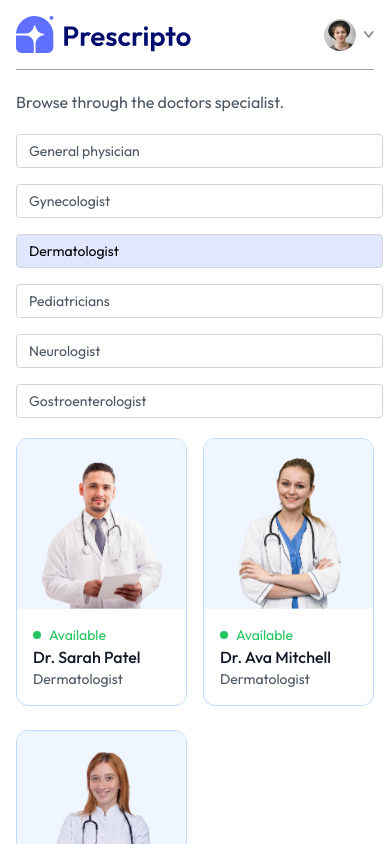
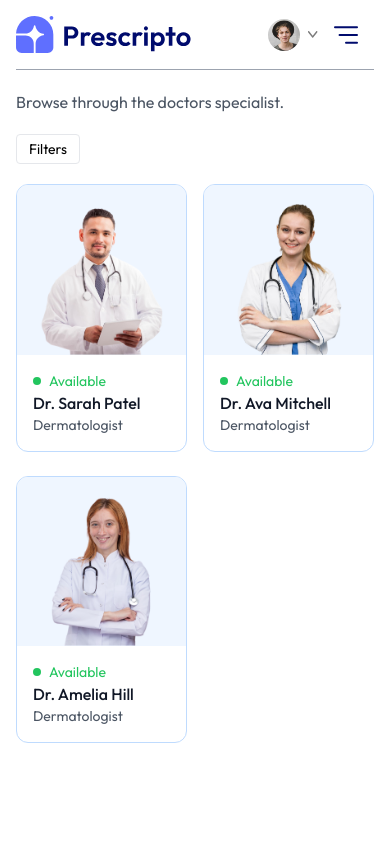
Before and after one commit to tharindi22/React_Project-Doctor-Appoinment--frontend, a React (Vite) app: page /doctors/Dermatologist in a window 390 px wide. Shown: the top 844 px of the page. Built offline with nearby package versions, Linux system fonts and the light colour scheme.

Commit message:
fully completed the front end in the project

```diff
--- a/src/components/Footer.jsx
+++ b/src/components/Footer.jsx
@@ -1,24 +1,25 @@
-import React from 'react'
-import { assets } from '../assets/assets'
+import React from "react";
+import { assets } from "../assets/assets";
 
 const Footer = () => {
   return (
-    <div className='md:mx-10'>
-      <div className='flex flex-col sm:grid grid-cols-[3fr_1fr_1fr] gap-14 my-10 mt-40 text-sm'>
+    <div className="md:mx-10">
+      <div className="flex flex-col sm:grid grid-cols-[3fr_1fr_1fr] gap-14 my-10 mt-40 text-sm">
         {/* -----Left ----- */}
         <div>
-        <img className='mb-5 w-40' src={assets.logo} alt="" />
-        <p className='w-full md:w-2/3 text-gray-600 leading-6'>Lorem Ipsum is Simply dummy text of the printing and typesetting industry.
-            Lorem ipsum has been the industry's standard dummy text ever since the 1500s, when
-            an unknown printer took a gallery of thpe and scramble it to make a type
-            apecimen
+          <img className="mb-5 w-40" src={assets.logo} alt="" />
+          <p className="w-full md:w-2/3 text-gray-600 leading-6">
+            Lorem Ipsum is Simply dummy text of the printing and typesetting
+            industry. Lorem ipsum has been the industry's standard dummy text
+            ever since the 1500s, when an unknown printer took a gallery of thpe
+            and scramble it to make a type apecimen
           </p>
         </div>
 
         {/* ----- center ----- */}
         <div>
-            <p className='text-xl font-medium mb-5'>COMPANY</p>
-            <ul className='flex flex-col gap-2 text-gray-600'>
+          <p className="text-xl font-medium mb-5">COMPANY</p>
+          <ul className="flex flex-col gap-2 text-gray-600">
             <li>Home</li>
             <li>About us</li>
             <li>Contact us</li>
@@ -28,8 +29,8 @@
 
         {/* -----Right ----- */}
         <div>
-            <p className='text-xl font-medium mb-5'>GET IN TOUCH</p>
-            <ul className='flex flex-col gap-2 text-gray-600'>
+          <p className="text-xl font-medium mb-5">GET IN TOUCH</p>
+          <ul className="flex flex-col gap-2 text-gray-600">
             <li>+1-212-456-7890</li>
             <li>greatstackdev@gmail.com</li>
           </ul>
@@ -38,11 +39,13 @@
         {/* copyright text */}
         <div>
           <hr />
-          <p className='py-5 text-sm text-center'>Copyright 2024@ Prescripto - All Right Reserved.</p>
+          <p className="py-5 px-1  text-sm text-center">
+            Copyright 2024@ Prescripto - All Right Reserved.
+          </p>
         </div>
       </div>
     </div>
-  )
-}
+  );
+};
 
-export default Footer
+export default Footer;
--- a/src/components/Navbar.jsx
+++ b/src/components/Navbar.jsx
@@ -49,6 +49,21 @@
           :<button onClick={()=>navigate('/login')} className='bg-primary text-white px-8 py-3 rounded-full font-light hidden md:block'>Create account</button>
         }
 
+        <img onClick={()=>setShowMenu(true)} className='w-6 md:hidden' src={assets.menu_icon} alt="" />
+        {/* ------ mobile Menu---- */}
+        <div className={`${showMenu ? 'fixed w-full' : 'h-0 w-0'} md:hidden right-0 top-0 bottom-0 z-20 overflow-hidden bg-white transition-all `}>
+          <div className='flex items-center justify-between px-5 py-6'>
+            <img className='w-36' src={assets.logo} alt="" />
+            <img className='w-7' onClick={()=>setShowMenu(false)} src={assets.cross_icon} alt="" />
+          </div>
+          <ul className='flex flex-col items-center gap-2 mt-5 px-5 text-lg font-medium'>
+            <NavLink  onClick={()=>setShowMenu(false)} to='/'><p className='px-4 py-2 rounded inline-block'>HOME</p></NavLink>
+            <NavLink  onClick={()=>setShowMenu(false)} to='/doctors'><p className='px-4 py-2 rounded inline-block'>ALL DOCTORS</p></NavLink>
+            <NavLink  onClick={()=>setShowMenu(false)} to='/about'><p className='px-4 py-2 rounded inline-block'>ABOUT US</p></NavLink>
+            <NavLink  onClick={()=>setShowMenu(false)} to='/contact'><p className='px-4 py-2 rounded inline-block'>CONTACT US</p></NavLink>
+          </ul>
+        </div>
+
        </div>
     </div>
   )
--- a/src/index.css
+++ b/src/index.css
@@ -15,3 +15,9 @@
 ::-webkit-scrollbar{
    @apply hidden
 }
+
+@media (max-width:740px){
+    .active p{
+        @appiy text-white bg-primary
+    }
+}
--- a/src/pages/Doctors.jsx
+++ b/src/pages/Doctors.jsx
@@ -7,6 +7,7 @@
 
   const { speciality } = useParams()
   const [filterDoc,setFilterDoc] = useState([])
+  const [showFilter,setShowFilter] = useState(false)
   const navigate = useNavigate()
 
   const {doctors} = useContext(AppContext)
@@ -28,13 +29,14 @@
     <div>
       <p className='text-gray-600'>Browse through the doctors specialist.</p>
       <div className='flex flex-col sm:flex-row items-start gap-5 mt-5'>
-        <div className='flex flex-col gap-4 text-sm text-gray-600'>
+        <button className={`py-1 px-3 border rounded text-sm transition-all sm:hidden ${showFilter ? 'bg-primary text-white' : ''}`} onClick={()=>setShowFilter(prev => !prev)}>Filters</button>
+        <div className={` flex-col gap-4 text-sm text-gray-600 ${showFilter ? 'flex' : 'hidden sm:flex'}`}>
           <p onClick={()=> speciality === 'General physician' ? navigate('/doctors') : navigate('/doctors/General physician')} className={`w-[94vw] sm:w-auto pl-3 py-1.5 pr-18 border border-gray-300 rounded transition-all cursor-pointer ${speciality === "General physician" ? "bg-indigo-100 text-black" : ""}`}>General physician</p>
           <p onClick={()=> speciality === 'Gynecologist' ? navigate('/doctors') : navigate('/doctors/Gynecologist')} className={`w-[94vw] sm:w-auto pl-3 py-1.5 pr-16 border border-gray-300 rounded transition-all cursor-pointer ${speciality === "Gynecologist" ? "bg-indigo-100 text-black" : ""}`}>Gynecologist</p>
           <p onClick={()=> speciality === 'Dermatologist' ? navigate('/doctors') : navigate('/doctors/Dermatologist')} className={`w-[94vw] sm:w-auto pl-3 py-1.5 pr-16 border border-gray-300 rounded transition-all cursor-pointer ${speciality === "Dermatologist" ? "bg-indigo-100 text-black" : ""}`}>Dermatologist</p>
           <p onClick={()=> speciality === 'Pediatricians' ? navigate('/doctors') : navigate('/doctors/Pediatricians')} className={`w-[94vw] sm:w-auto pl-3 py-1.5 pr-16 border border-gray-300 rounded transition-all cursor-pointer ${speciality === "Pediatricians" ? "bg-indigo-100 text-black" : ""}`}>Pediatricians</p>
           <p onClick={()=> speciality === 'Neurologist' ? navigate('/doctors') : navigate('/doctors/Neurologist')} className={`w-[94vw] sm:w-auto pl-3 py-1.5 pr-16 border border-gray-300 rounded transition-all cursor-pointer ${speciality === "Neurologist" ? "bg-indigo-100 text-black" : ""}`}>Neurologist</p>
-          <p onClick={()=> speciality === 'Gostroenterologist' ? navigate('/doctors') : navigate('/doctors/Gostroenterologist')} className={`w-[94vw] sm:w-auto pl-3 py-1.5 pr-16 border border-gray-300 rounded transition-all cursor-pointer ${speciality === "Gostroenterologist" ? "bg-indigo-100 text-black" : ""}`}>Gostroenterologist</p>
+          <p onClick={()=> speciality === 'Gastroenterologist' ? navigate('/doctors') : navigate('/doctors/Gastroenterologist')} className={`w-[94vw] sm:w-auto pl-3 py-1.5 pr-16 border border-gray-300 rounded transition-all cursor-pointer ${speciality === "Gostroenterologist" ? "bg-indigo-100 text-black" : ""}`}>Gostroenterologist</p>
         </div>
         <div className='w-full grid grid-cols-auto gap-4 gap-y-6'>
           {
```
Lines whose indentation alone changed are shown as unchanged.
